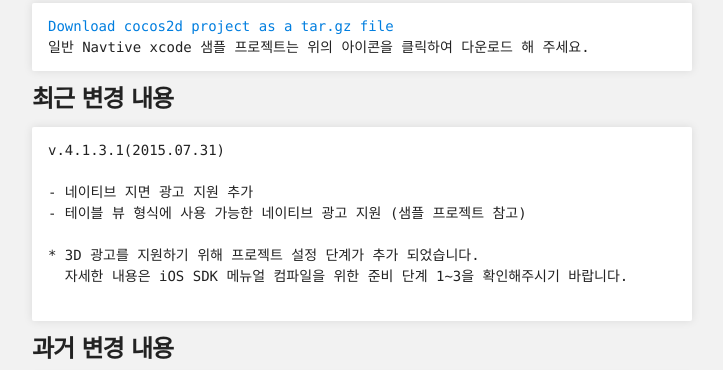
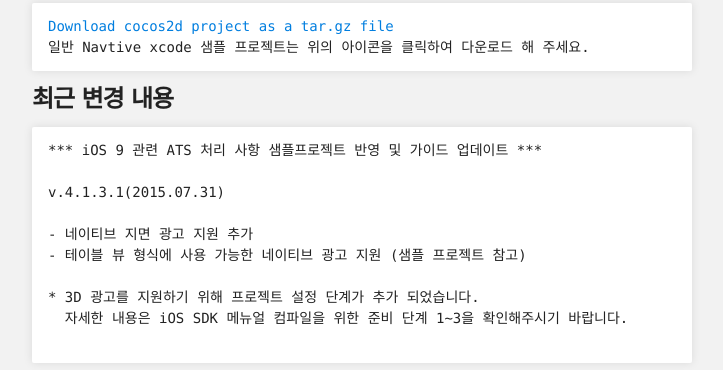
Before and after one commit to mocoplex/adlibr-SDK-ios, a plain HTML site: page index.html in a window 1280 px wide. Shown: the part 1053-1423 px from the top of the page, without its empty margins (288-1011 px from the left). Drawn offline with Linux system fonts and the light colour scheme.

Commit message:
update index.html
- iOS9 ATS comments

```diff
--- a/index.html
+++ b/index.html
@@ -81,7 +81,9 @@ Unity 플러그인으려 위의 링크를 클릭하여 다운로드 해 주세
 
 <h3>최근 변경 내용</h3>
 
-<pre><code>v.4.1.3.1(2015.07.31)
+<pre><code>*** iOS 9 관련 ATS 처리 사항 샘플프로젝트 반영 및 가이드 업데이트 ***
+
+v.4.1.3.1(2015.07.31)
 
 - 네이티브 지면 광고 지원 추가
 - 테이블 뷰 형식에 사용 가능한 네이티브 광고 지원 (샘플 프로젝트 참고)
@@ -265,7 +267,7 @@ reward 프로그램 적용</code></pre>
 
 <div style="font-style:italic;padding-top:10px;">일반 플랫폼</div>
 <pre><code> * confirmed compatible with ad@m SDK 2.3.1
- * confirmed compatible with admob SDK 7.3.1
+ * confirmed compatible with admob SDK 7.4.1
  * confirmed compatible with cauly SDK 3.0.4
  * confirmed compatible with t-ad SDK 3.3.5.6
  * confirmed compatible with naverAdPost SDK 1.3.0
```
